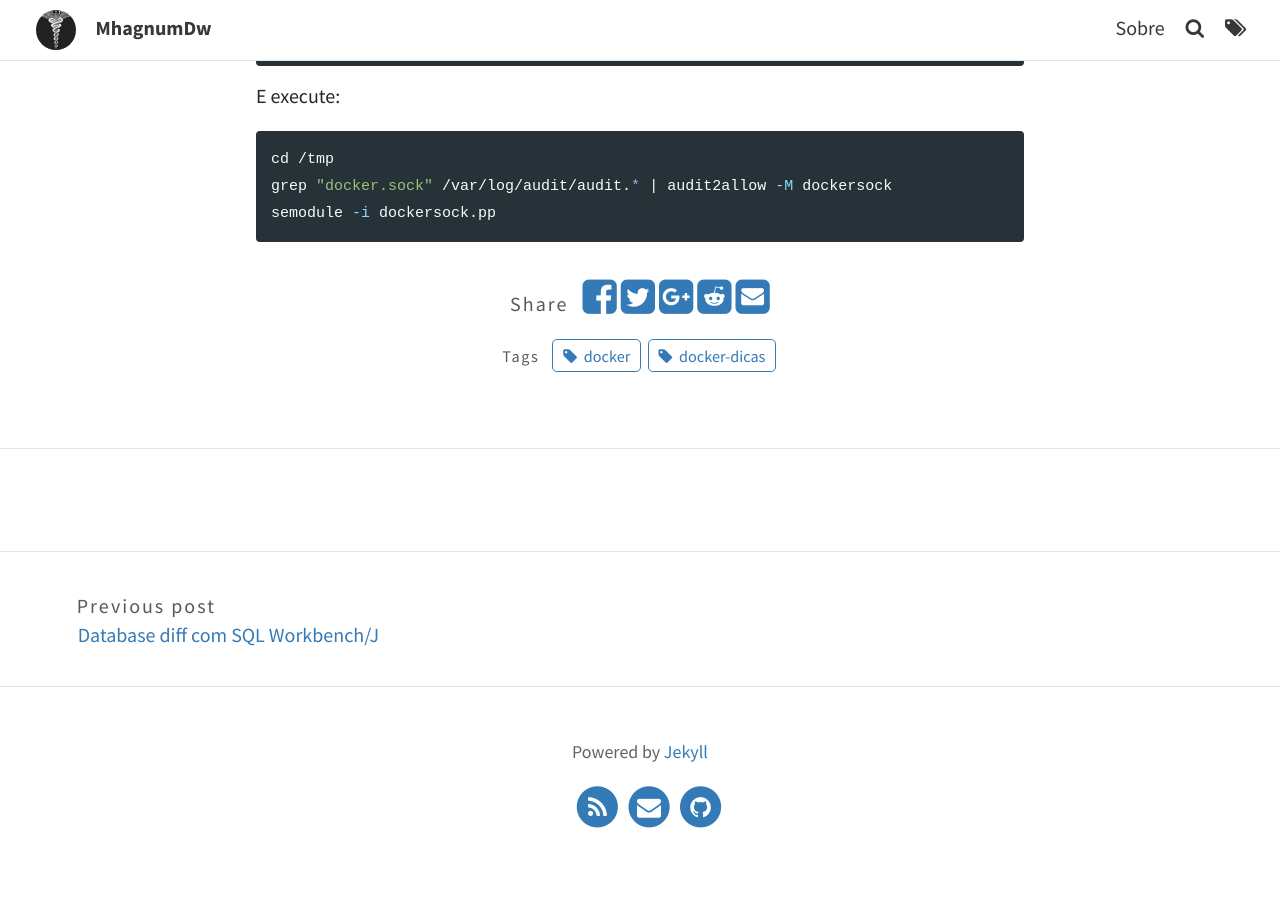
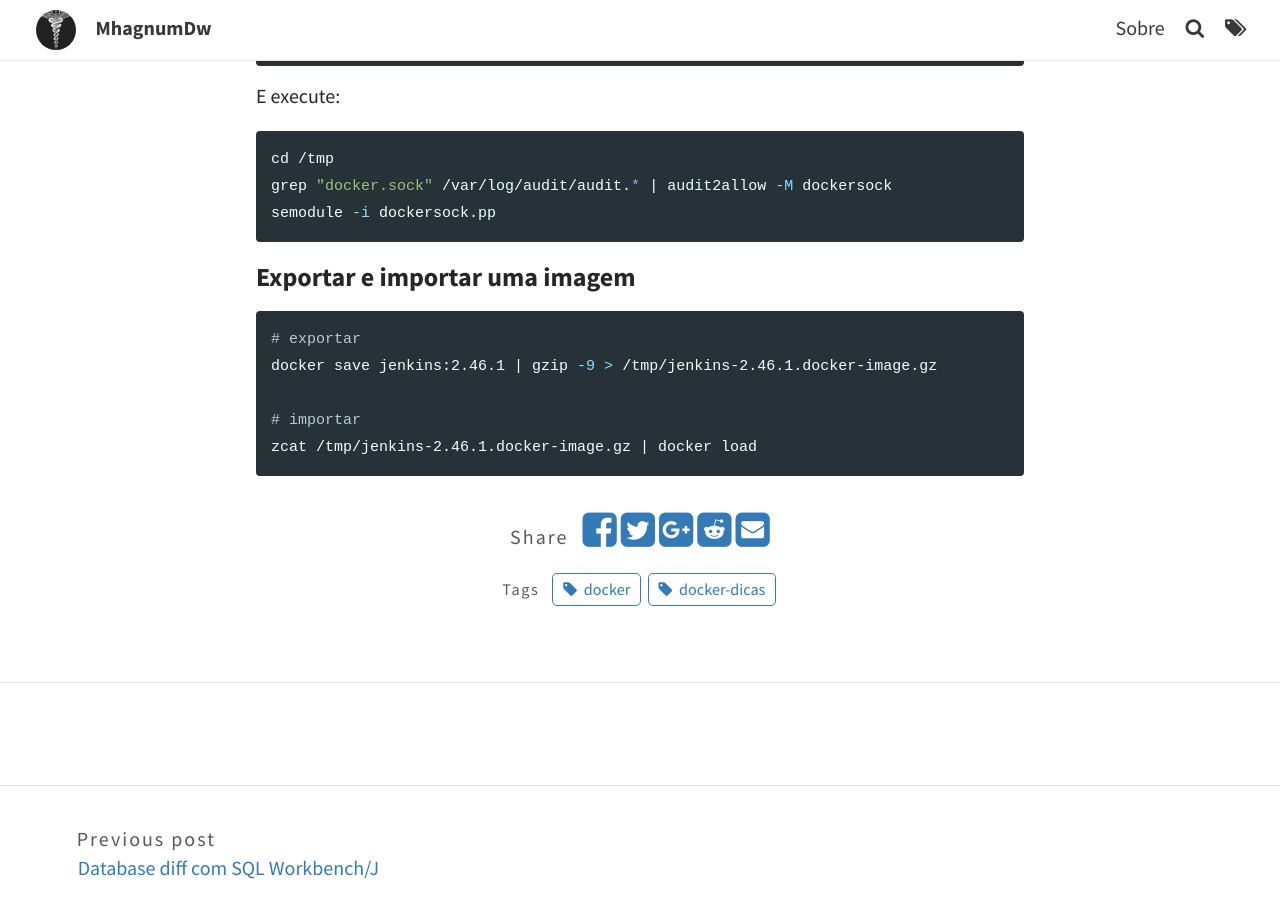
Before and after one commit to mhagnumdw/mhagnumdw.github.io, a Jekyll site: the page built from _posts/2020-10-16-docker-dicas.md, in a window 1280 px wide and 900 px high, scrolled down 1939 px. Built offline with Jekyll 4.4.1, drawn with Linux system fonts in a browser that asks for light colours; comment, search, counter and statistics services are not loaded.

Commit message:
Docker dicas: Exportar e importar uma imagem

````diff
--- a/_posts/2020-10-16-docker-dicas.md
+++ b/_posts/2020-10-16-docker-dicas.md
@@ -83,3 +83,13 @@ cd /tmp
 grep "docker.sock" /var/log/audit/audit.* | audit2allow -M dockersock
 semodule -i dockersock.pp
 ```
+
+### Exportar e importar uma imagem
+
+```bash
+# exportar
+docker save jenkins:2.46.1 | gzip -9 > /tmp/jenkins-2.46.1.docker-image.gz
+
+# importar
+zcat /tmp/jenkins-2.46.1.docker-image.gz | docker load
+```
````
